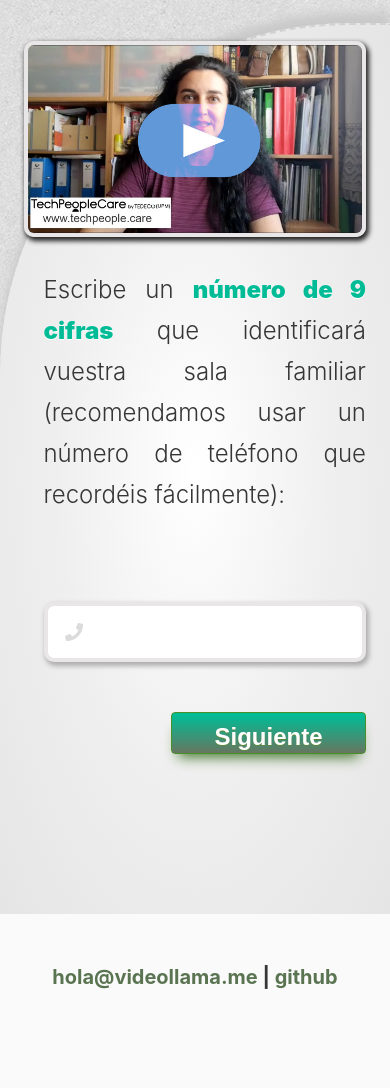
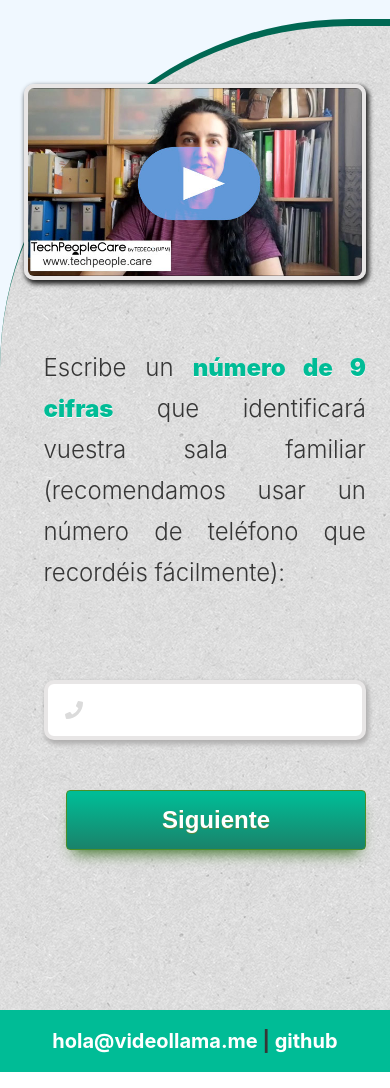
Before and after one commit to TEDECO/videollama.me, a plain HTML site: page index.html in a window 390 px wide. Shown: the part 685-1773 px from the top of the page. Drawn offline with nearby package versions, Linux system fonts and the light colour scheme.

Commit message:
Home diseño 2

```diff
--- a/css/main.css
+++ b/css/main.css
@@ -194,8 +194,21 @@ textarea {
    Modify as content requires.
    ========================================================================== */
 
-@media only screen and (min-width: 35em) {
+   @media only screen and (max-width: 600px)  {
   /* Style adjustments for viewports that meet the condition */
+  .subtitle{
+color: #4a4a4a;
+font-size: 1.55rem;
+font-weight: 500;
+line-height: 1.675;
+text-align: center;
+padding: 1vh 2vw 0vh 2vw;
+  }
+  #paso1 {
+    padding: 0vh 8px 0px 4px;
+}
+.hero.is-primary.is-bold {
+border-top-left-radius: 50px;}
 }
 
 @media print,
@@ -283,7 +296,7 @@ textarea {
   --accent: #f0bdc4;
 }
 body {
-  background-image: url('../img/textured_paper.png');
+ background-color: aliceblue;
 }
 section {
   background-size: 20%;
@@ -303,7 +316,7 @@ b {
 .title {
   font-family: 'Lobster', cursive;
   text-align: center;
-font-size: 3.6rem;
+font-size: 3.4rem;
 text-shadow: 7px 2px 0px white;
 }
 .subtitle
@@ -320,10 +333,11 @@ background: -moz-radial-gradient(center, ellipse cover,  #ffffff 0%, #efefef 50%
 background: -webkit-radial-gradient(center, ellipse cover,  #ffffff 0%,#efefef 50%,#e5e5e5 100%); /* Chrome10-25,Safari5.1-6 */
 background: radial-gradient(ellipse at center,  #ffffff 0%,#efefef 50%,#e5e5e5 100%); /* W3C, IE10+, FF16+, Chrome26+, Opera12+, Safari7+ */
 filter: progid:DXImageTransform.Microsoft.gradient( startColorstr='#ffffff', endColorstr='#e5e5e5',GradientType=1 ); /* IE6-9 fallback on horizontal gradient */
-
-    box-shadow: 0px -10px 10px #c9c9c9;
-    border-top: 2px dashed #d2d2d2;
-    border-top-left-radius: 350px;
+background-image: url('../img/textured_paper.png');
+background: rgba(0, 0, 0, 0) url("https://www.toptal.com/designers/subtlepatterns/patterns/foil.png") repeat scroll 0%
+box-shadow: 0px -10px 10px #c9c9c9;
+border-top: 7px inset #00bc96;
+border-top-left-radius: 350px;
 }
 .hero.is-medium .hero-body {
   padding-bottom: 10rem;
@@ -333,11 +347,13 @@ filter: progid:DXImageTransform.Microsoft.gradient( startColorstr='#ffffff', end
   border-radius: 10px;
   box-shadow: 2px 3px 5px 1px #222;
   border: 4px solid var(--light);
+  margin-top: 5vh;
 }
 #siguiente
 {
   box-shadow: 0px 10px 14px -7px #3e7327;
-  background: linear-gradient(to bottom, #00bc96 5%, #677660 100%);
+  background: linear-gradient(to bottom, #00bc96 5%, #1a826a 100%);
+
 border-radius: 4px;
 border: 1px solid #4b8f29;
 display: inline-block;
@@ -349,10 +365,10 @@ font-weight: bold;
 padding: 6px 12px;
 text-decoration: none;
 text-shadow: 0px 1px 0px #5b8a3c;
-width: 50vw;
+
 margin: 0 auto;
 max-width: 300px;
-height: 5vh;
+height: 60px;
 }
 .label.is-large {
   font-size: 1.5rem;
@@ -361,7 +377,7 @@ height: 5vh;
   padding-bottom: 75px;
   text-align: justify;
 }
-#paso1{padding: 1vh 0px 0px 5vw;}
+#paso1{padding: 5vh 0px 0px 5vw;}
 #heart {filter: drop-shadow(2px 1px 1px #7a7a7a);}
 .input {
   border-radius: 10px;
@@ -371,3 +387,9 @@ height: 5vh;
   font-weight: 600;
   letter-spacing: 2px;
   text-align: right;}
+  .footer {
+    background-color: #00bc96;
+    padding: 1rem 1.5rem 1rem;}
+    .footer a {
+      color:white;
+    }
```
